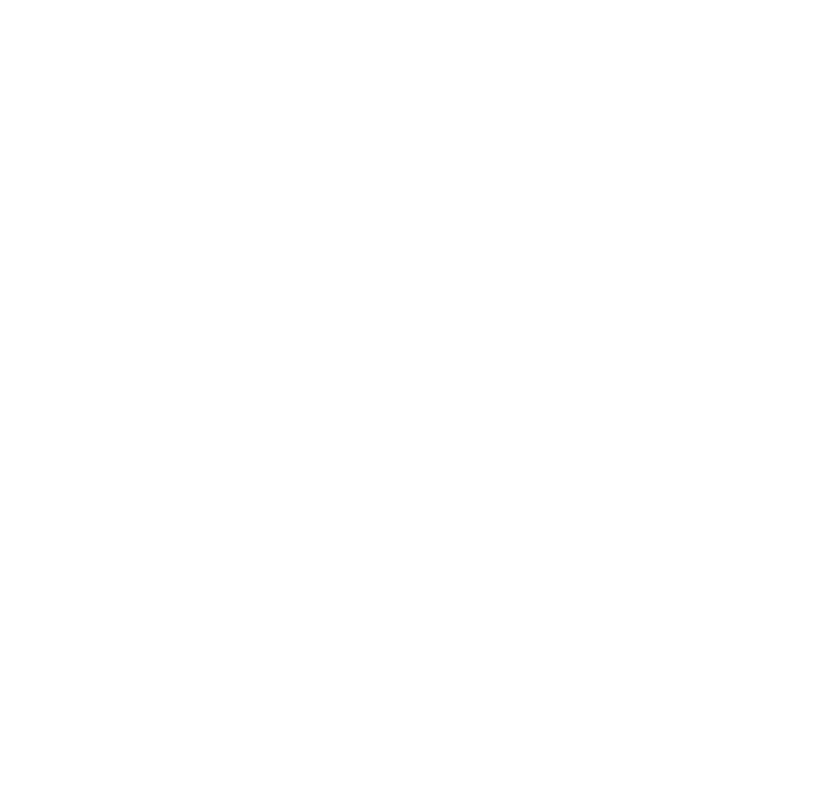
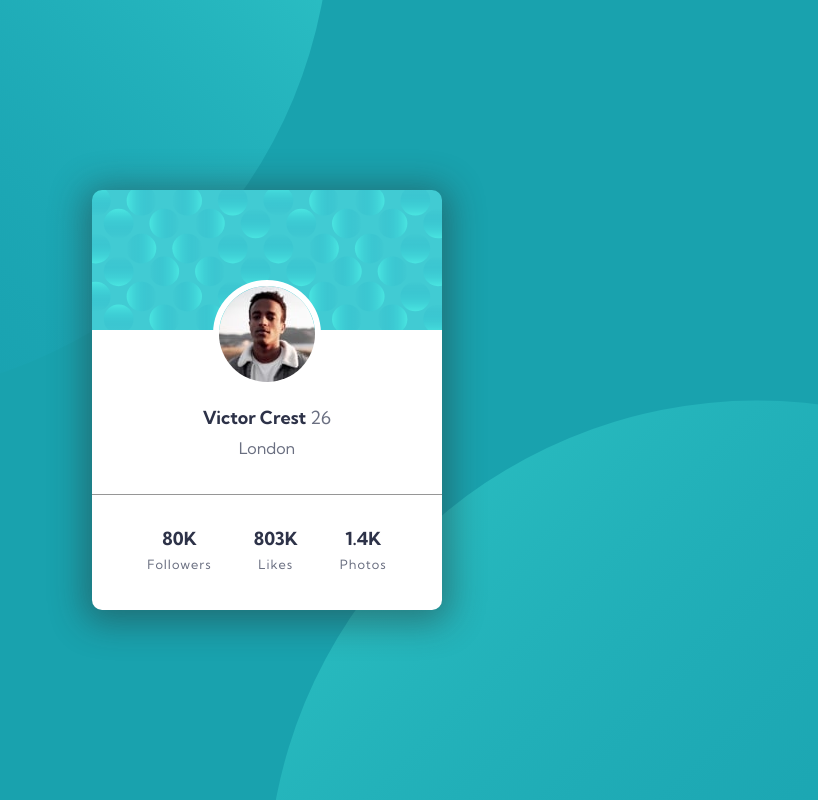
Before and after one commit to manuferreira/profile-card-component, a plain HTML site: page index.html in a window 1280 px wide. Shown: the whole page, without its empty margins (373-1191 px from the left). Drawn offline with Linux system fonts and the light colour scheme.

Commit message:
fix: ajuste na margem

```diff
--- a/index.html
+++ b/index.html
@@ -13,6 +13,21 @@
     />
   </head>
   <body>
-
+    <main>
+      <section class="wrapper">
+        <div class="flex-container">
+            <div class="img-container">
+              <img src="/images/image-victor.jpg" alt="Profile picture" />
+            </div>
+            <p>Victor Crest <span class="text-info personal">26</span></p>
+            <p class="country">London</p>
+          <div class="container-info">
+            <p>80K <span class="text-info social">Followers</span></p>
+            <p>803K<span class="text-info social">Likes</span></p>
+            <p>1.4K<span class="text-info social">Photos</span></p>
+          </div>
+        </div>
+      </section>
+    </main>
   </body>
 </html>
--- a/style/style.css
+++ b/style/style.css
@@ -5,7 +5,9 @@
     --dark-blue: hsl(229, 23%, 23%);
     --dark-gray-blue: hsl(227, 10%, 46%);
     --light-gray: hsl(0, 0%, 59%);
+    --white: hsl(0, 0%, 100%);
 }
+
 
 *, ::before, ::after {
     box-sizing: inherit;
@@ -14,4 +16,90 @@
 
 body {
     font-size: 1.125rem; /* 18px */
+    font-weight: 700;
+    color: var(--dark-blue);
+    background-image: url(/images/bg-pattern-top.svg), url(/images/bg-pattern-bottom.svg);
+    background-position: right 45vw bottom 50vh, left 50vw top 50vh;
+    background-repeat: no-repeat, no-repeat;
+    background-color: var(--dark-cyan);
+    margin: 0;
+    min-height: 100vh;
+    display: flex;
+    flex-direction: column;
+    justify-content: center;
 }
+
+
+p {
+    margin: 0;
+}
+
+
+.text-info, .country {
+    font-weight: initial;
+    color: var(--dark-gray-blue);
+}
+
+
+
+.wrapper {
+    max-width: 350px;
+    margin: auto;
+}
+
+
+.flex-container {
+    background-image: url(/images/bg-pattern-card.svg);
+    background-repeat: no-repeat;
+    box-shadow: 0px 5px 34px 8px rgba(41,41,41,0.42);
+    -webkit-box-shadow: 0px 5px 34px 8px rgba(41,41,41,0.42);
+    display: flex;
+    flex-direction: column;
+    align-items: center;
+    border-radius: 10px;
+    background-color: var(--white);
+
+}
+
+
+.container-info {
+    display: flex;
+    margin-top: 2em;
+    text-align: center;
+    justify-content: space-around;
+    width: 100%;
+    border-top: 1px solid var(--light-gray);
+    padding: 2rem;
+}
+
+
+.img-container {
+    position: relative;
+    top: 90px;
+    border-radius: 50%;
+    border-color: var(--white);
+    border-style: solid;
+    overflow: hidden;
+    border-width: 6px;
+}
+
+
+img {
+    display: block;
+}
+
+
+.img-container + p {
+    margin: 6em 0 .5em;
+}
+
+.social {
+    display: block;
+    margin: .5em;
+    font-size: 0.8rem;
+    letter-spacing: 1px;
+}
+
+.country {
+    font-size: 1rem;
+}
```
